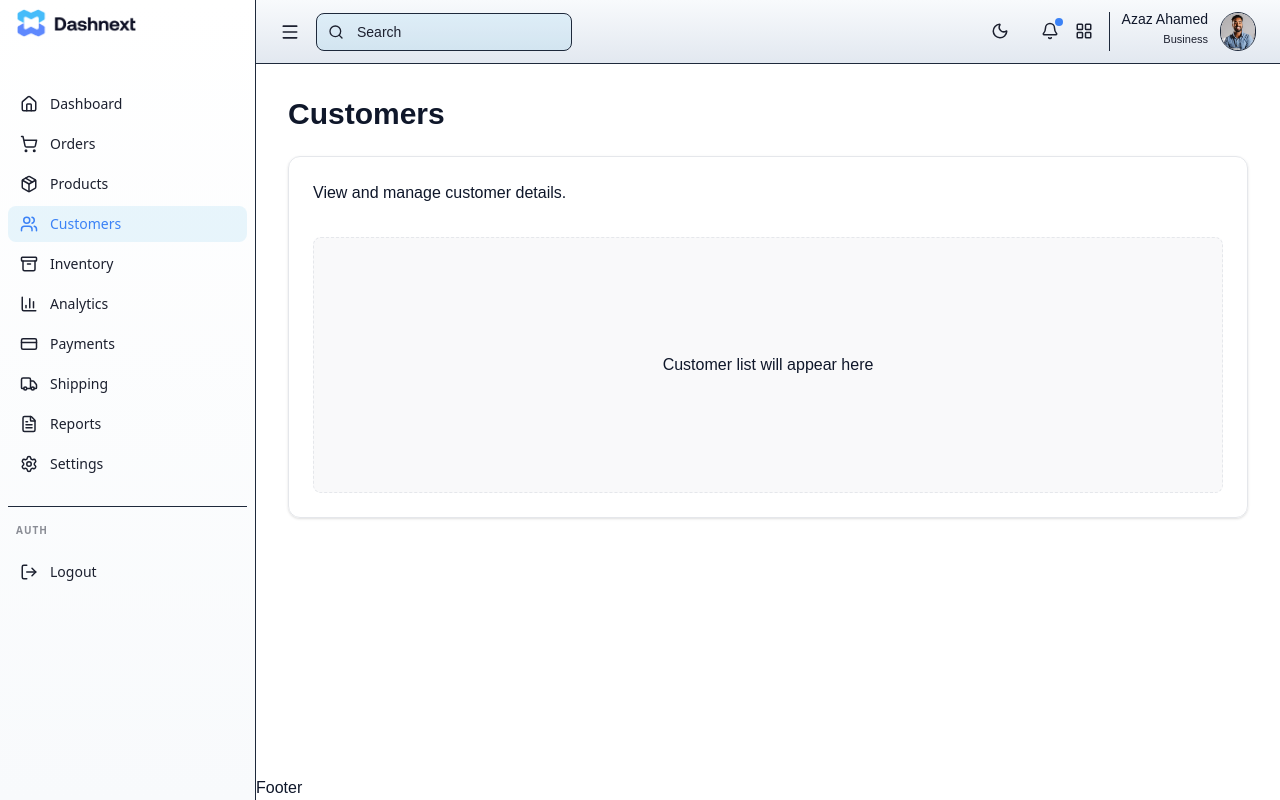
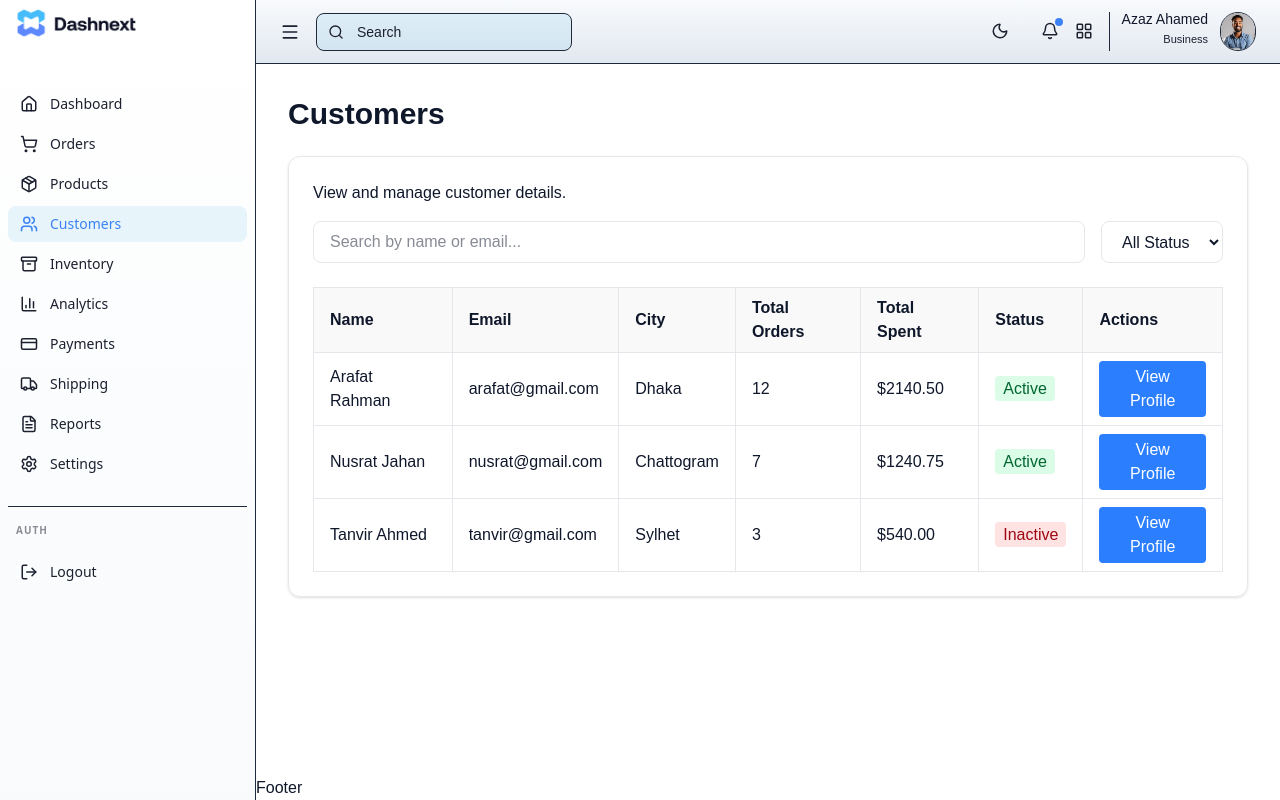
Before and after one commit to azaz7418/DashBoard, a Next.js app: page /customers in a window 1280 px wide. Built offline with nearby package versions, Linux system fonts and the light colour scheme.

Commit message:
feat: enhance CustomersPage with search and filter functionality, add customer last login data

```diff
--- a/src/app/customers/page.js
+++ b/src/app/customers/page.js
@@ -1,15 +1,174 @@
-import React from 'react';
+"use client";
+
+import React, { useState, useMemo } from "react";
+import { customersData, ordersData } from "../../components/data/DummyData";
 
 export default function CustomersPage() {
+  const [searchTerm, setSearchTerm] = useState("");
+  const [statusFilter, setStatusFilter] = useState("All");
+  const [selectedCustomer, setSelectedCustomer] = useState(null);
+
+  const filteredCustomers = useMemo(() => {
+    return customersData.filter((customer) => {
+      const matchesSearch =
+        customer.name.toLowerCase().includes(searchTerm.toLowerCase()) ||
+        customer.email.toLowerCase().includes(searchTerm.toLowerCase());
+      const matchesStatus = statusFilter === "All" || customer.status === statusFilter;
+      return matchesSearch && matchesStatus;
+    });
+  }, [searchTerm, statusFilter]);
+
+  const getCustomerOrders = (customerId) => {
+    return ordersData.filter((order) => order.customerId === customerId);
+  };
+
+  const getSpendingTrend = (customerId) => {
+    const orders = getCustomerOrders(customerId);
+    // Simple trend: if more than 5 orders, "High", else "Low"
+    return orders.length > 5 ? "High" : "Low";
+  };
+
   return (
     <div className="p-8">
       <h1 className="text-3xl font-bold mb-6 text-foreground">Customers</h1>
       <div className="bg-white/50 dark:bg-black/20 p-6 rounded-xl border border-border shadow-sm">
-        <p className="text-muted-foreground">View and manage customer details.</p>
-        <div className="mt-8 h-64 bg-muted/50 rounded-lg border border-dashed border-border flex items-center justify-center">
-            <span className="text-muted-foreground">Customer list will appear here</span>
+        <p className="text-muted-foreground mb-4">View and manage customer details.</p>
+
+        {/* Search and Filter */}
+        <div className="flex gap-4 mb-6">
+          <input
+            type="text"
+            placeholder="Search by name or email..."
+            value={searchTerm}
+            onChange={(e) => setSearchTerm(e.target.value)}
+            className="flex-1 px-4 py-2 border border-border rounded-lg bg-background"
+          />
+          <select
+            value={statusFilter}
+            onChange={(e) => setStatusFilter(e.target.value)}
+            className="px-4 py-2 border border-border rounded-lg bg-background"
+          >
+            <option value="All">All Status</option>
+            <option value="Active">Active</option>
+            <option value="Inactive">Inactive</option>
+          </select>
+        </div>
+
+        {/* Customers Table */}
+        <div className="overflow-x-auto">
+          <table className="w-full border-collapse border border-border">
+            <thead>
+              <tr className="bg-muted/50">
+                <th className="border border-border px-4 py-2 text-left">Name</th>
+                <th className="border border-border px-4 py-2 text-left">Email</th>
+                <th className="border border-border px-4 py-2 text-left">City</th>
+                <th className="border border-border px-4 py-2 text-left">Total Orders</th>
+                <th className="border border-border px-4 py-2 text-left">Total Spent</th>
+                <th className="border border-border px-4 py-2 text-left">Status</th>
+                <th className="border border-border px-4 py-2 text-left">Actions</th>
+              </tr>
+            </thead>
+            <tbody>
+              {filteredCustomers.map((customer) => (
+                <tr key={customer.id} className="hover:bg-muted/20">
+                  <td className="border border-border px-4 py-2">{customer.name}</td>
+                  <td className="border border-border px-4 py-2">{customer.email}</td>
+                  <td className="border border-border px-4 py-2">{customer.city}</td>
+                  <td className="border border-border px-4 py-2">{customer.totalOrders}</td>
+                  <td className="border border-border px-4 py-2">${customer.totalSpent.toFixed(2)}</td>
+                  <td className="border border-border px-4 py-2">
+                    <span
+                      className={`px-2 py-1 rounded ${
+                        customer.status === "Active" ? "bg-green-100 text-green-800" : "bg-red-100 text-red-800"
+                      }`}
+                    >
+                      {customer.status}
+                    </span>
+                  </td>
+                  <td className="border border-border px-4 py-2">
+                    <button
+                      onClick={() => setSelectedCustomer(customer)}
+                      className="px-3 py-1 bg-blue-500 text-white rounded hover:bg-blue-600"
+                    >
+                      View Profile
+                    </button>
+                  </td>
+                </tr>
+              ))}
+            </tbody>
+          </table>
         </div>
       </div>
+
+      {/* Customer Profile Modal */}
+      {selectedCustomer && (
+        <div className="fixed inset-0 bg-black/60 bg-opacity-50 flex items-center justify-center z-50">
+          <div className="bg-white dark:bg-gray-800 p-6 rounded-lg max-w-2xl w-full mx-4 max-h-[80vh] overflow-y-auto">
+            <h2 className="text-2xl font-bold mb-4">{selectedCustomer.name} Profile</h2>
+            <div className="grid grid-cols-2 gap-4 mb-6">
+              <div>
+                <p>
+                  <strong>Email:</strong> {selectedCustomer.email}
+                </p>
+                <p>
+                  <strong>City:</strong> {selectedCustomer.city}
+                </p>
+                <p>
+                  <strong>Total Orders:</strong> {selectedCustomer.totalOrders}
+                </p>
+                <p>
+                  <strong>Total Spent:</strong> ${selectedCustomer.totalSpent.toFixed(2)}
+                </p>
+                <p>
+                  <strong>Status:</strong> {selectedCustomer.status}
+                </p>
+                <p>
+                  <strong>Last Login:</strong> {selectedCustomer.lastLogin}
+                </p>
+              </div>
+              <div>
+                <p>
+                  <strong>Spending Trend:</strong> {getSpendingTrend(selectedCustomer.id)}
+                </p>
+                <p>
+                  <strong>Joined At:</strong> {selectedCustomer.joinedAt}
+                </p>
+              </div>
+            </div>
+
+            <h3 className="text-xl font-semibold mb-2">Order History</h3>
+            <div className="overflow-x-auto">
+              <table className="w-full border-collapse border border-border">
+                <thead>
+                  <tr className="bg-muted/50">
+                    <th className="border border-border px-2 py-1 text-left">Order ID</th>
+                    <th className="border border-border px-2 py-1 text-left">Amount</th>
+                    <th className="border border-border px-2 py-1 text-left">Status</th>
+                    <th className="border border-border px-2 py-1 text-left">Date</th>
+                  </tr>
+                </thead>
+                <tbody>
+                  {getCustomerOrders(selectedCustomer.id).map((order) => (
+                    <tr key={order.id}>
+                      <td className="border border-border px-2 py-1">{order.id}</td>
+                      <td className="border border-border px-2 py-1">${order.totalAmount.toFixed(2)}</td>
+                      <td className="border border-border px-2 py-1">{order.orderStatus}</td>
+                      <td className="border border-border px-2 py-1">{order.createdAt}</td>
+                    </tr>
+                  ))}
+                </tbody>
+              </table>
+            </div>
+
+            <button
+              onClick={() => setSelectedCustomer(null)}
+              className="mt-4 px-4 py-2 bg-gray-500 text-white rounded hover:bg-gray-600"
+            >
+              Close
+            </button>
+          </div>
+        </div>
+      )}
     </div>
   );
 }
--- a/src/app/orders/page.js
+++ b/src/app/orders/page.js
@@ -152,7 +152,7 @@ export default function OrdersPage() {
                         <button className="px-2 py-1 bg-primary text-white rounded text-xs hover:bg-primary/80">
                           View
                         </button>
-                        <select className="px-2 py-1 border border-border rounded text-xs">
+                        <select className="px-2 py-1 border border-border bg-background rounded text-xs">
                           <option>Update Status</option>
                           <option value="Pending">Pending</option>
                           <option value="Delivered">Delivered</option>
--- a/src/components/data/DummyData.jsx
+++ b/src/components/data/DummyData.jsx
@@ -1,4 +1,3 @@
-
 /* ======================
    DASHBOARD OVERVIEW
    ====================== */
@@ -155,6 +154,7 @@ export const customersData = [
     totalSpent: 2140.5,
     status: "Active",
     joinedAt: "2025-03-11",
+    lastLogin: "2025-12-15",
   },
   {
     id: "CUS-002",
@@ -165,6 +165,7 @@ export const customersData = [
     totalSpent: 1240.75,
     status: "Active",
     joinedAt: "2025-05-19",
+    lastLogin: "2025-12-13",
   },
   {
     id: "CUS-003",
@@ -175,6 +176,7 @@ export const customersData = [
     totalSpent: 540.0,
     status: "Inactive",
     joinedAt: "2025-07-02",
+    lastLogin: "2025-11-20",
   },
 ];
 
```
